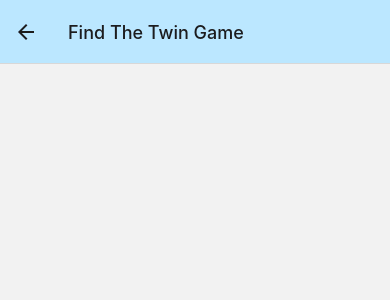
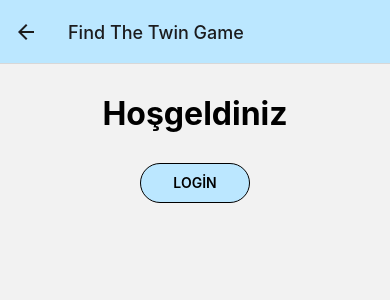
Before and after one commit to mucahitkaya/games-app, a React Native app: screen /FindTwin in a window 390 px wide. Shown: the top 300 px of the page. Built offline with nearby package versions, Linux system fonts and the light colour scheme.

Commit message:
configuring pages

```diff
--- a/http.js
+++ b/http.js
@@ -1,7 +1,7 @@
 import axios from "axios";
 
 //buraya urli değişken olarak koy push atmadan önce kaldır
-const BACKEND_URL = "asdasd";
+const BACKEND_URL = "https://gamesdeneme1-default-rtdb.firebaseio.com";
 
 export function storeUserData(userData) {
   axios.post(`${BACKEND_URL}/users.json`, userData);
--- a/screens/FindTwin.js
+++ b/screens/FindTwin.js
@@ -15,17 +15,62 @@ function FindTwin() {
   const { users } = useContext(UserDatas);
 
   return (
-    <View>
-      <View>
-        <Pressable>
-          <Text>{users.userName}</Text>
-          <Text>{users.password}</Text>
-        </Pressable>
+    <View style={styles.container}>
+      <View style={styles.greetingsContainer}>
+        <Text style={styles.greetingsText}>Hoşgeldiniz</Text>
+      </View>
+      <View style={styles.gameTypeContainer}>
+        <View style={styles.loginContainer}>
+          <Pressable
+            style={({ pressed }) =>
+              pressed
+                ? [styles.loginButton, styles.pressed]
+                : [styles.loginButton]
+            }
+            // onPress={pressHandler}
+          >
+            <Text style={styles.buttonText}>LOGİN</Text>
+          </Pressable>
+        </View>
       </View>
     </View>
   );
 }
 export default FindTwin;
 const styles = StyleSheet.create({
-  container: {},
+  container: {
+    display: "flex",
+    justifyContent: "center",
+    // flexDirection: "column",
+  },
+  greetingsContainer: {
+    marginVertical: 30,
+  },
+  greetingsText: {
+    textAlign: "center",
+    fontSize: 32,
+    fontWeight: "700",
+  },
+  loginContainer: {
+    alignItems: "center",
+  },
+  loginButton: {
+    display: "flex",
+    justifyContent: "center",
+    alignItems: "center",
+    width: 110,
+    height: 40,
+    borderWidth: 1,
+    borderRadius: 20,
+    backgroundColor: "#BBE7FF",
+    elevation: 5,
+  },
+  pressed: {
+    opacity: 0.6,
+  },
+  buttonText: {
+    fontSize: 14,
+    lineHeight: 14,
+    fontWeight: "600",
+  },
 });
```
